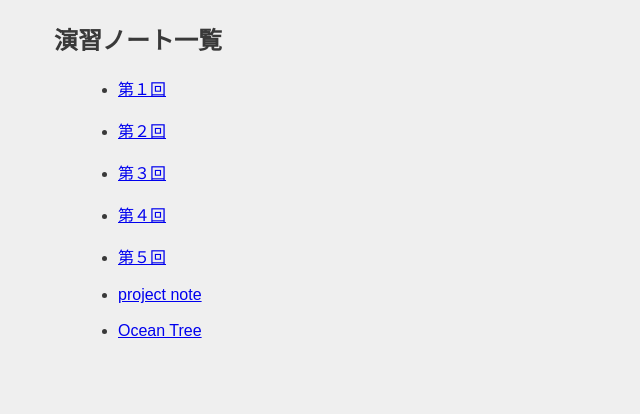
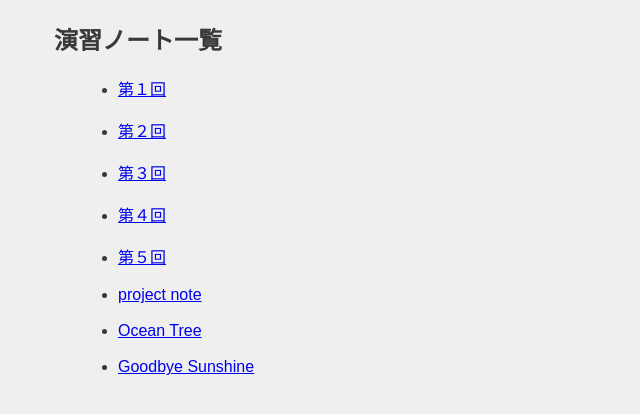
Before and after one commit to 202201997/xbp, a plain HTML site: page de34/index.html in a window 1280 px wide. Shown: the part 152-566 px from the top of the page, without its empty margins (0-640 px from the left). Drawn offline with Linux system fonts and the light colour scheme.

Commit message:
20230626

```diff
--- a/de34/index.html
+++ b/de34/index.html
@@ -23,6 +23,7 @@
         <li><a href="./5.html" target="_blank">第５回</a></li><br>
         <li><a href="./projectnote.html" target="_blank">project note</a></li><br>
         <li><a href="./oceantree.html" target="_blank">Ocean Tree</a></li><br>
+        <li><a href="./para.html" target="_blank">Goodbye Sunshine</a></li><br>
     </ul>
 </div>
 
```
